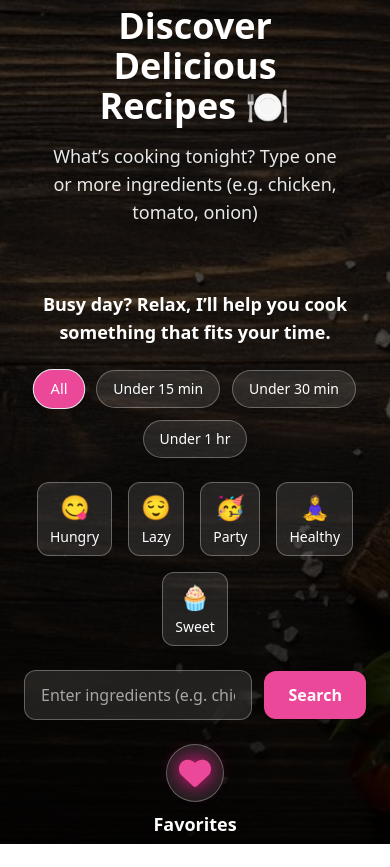
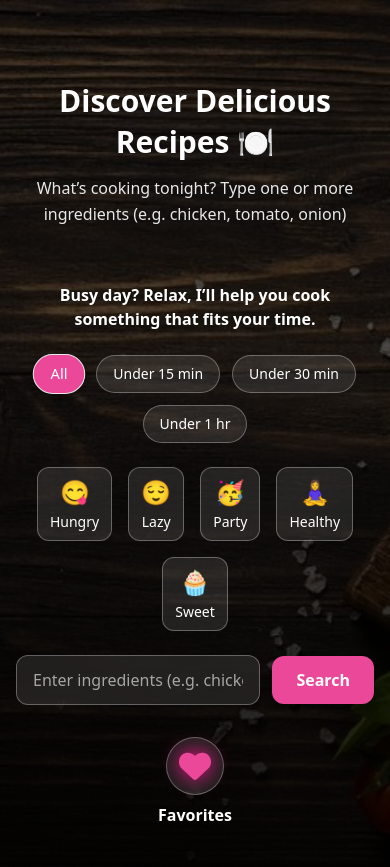
Before and after one commit to logicscienc/Cook, a React (Vite) app: page / in a window 390 px wide. Before the commit the page ends 844 px from the top, so only its background shows below. Built offline with nearby package versions, Linux system fonts and the light colour scheme.

Commit message:
Sandbox snapshot commit

```diff
--- a/src/pages/Home.jsx
+++ b/src/pages/Home.jsx
@@ -88,31 +88,29 @@
 
   return (
     <div
-      className="relative h-screen w-screen flex flex-col justify-center items-center p-6 bg-cover bg-center bg-no-repeat overflow-hidden"
-      style={{
-        backgroundImage: `url(${bg})`,
-      }}
+      className="relative min-h-screen w-screen flex flex-col justify-center items-center px-4 sm:px-6 py-10 sm:py-6 bg-cover bg-center bg-no-repeat overflow-hidden"
+      style={{ backgroundImage: `url(${bg})` }}
     >
       {/* Overlay */}
       <div className="absolute inset-0 bg-gradient-to-b from-black/70 via-black/70 to-black/90"></div>
 
       {/* Header */}
-      <div className="relative z-10 text-center text-white max-w-3xl px-6">
-        <h1 className="text-4xl md:text-5xl font-bold mb-4">
+      <div className="relative z-10 text-center text-white max-w-3xl px-4 sm:px-6 mt-10 sm:mt-0 mb-8 sm:mb-6">
+        <h1 className="text-3xl xs:text-4xl md:text-6xl font-bold mb-3 leading-snug">
           Discover Delicious Recipes 🍽️
         </h1>
-        <p className="text-lg mb-6 opacity-90 ">
+        <p className="text-base sm:text-lg opacity-90 leading-relaxed">
           What’s cooking tonight? Type one or more ingredients (e.g. chicken,
           tomato, onion)
         </p>
       </div>
 
       {/* Search Section */}
-      <div className="relative z-10 w-full max-w-2xl mt-6 text-center">
-        <div>
-          <h4 className="text-lg md:text-md font-semibold text-white text-center mt-4 ">
+      <div className="relative z-10 w-full max-w-2xl mt-4 sm:mt-6 text-center">
+        <h4 className="text-base sm:text-lg font-semibold text-white text-center mt-2 sm:mt-4">
           Busy day? Relax, I’ll help you cook something that fits your time.
         </h4>
+
         <CookingTime
           selectedTime={selectedTime}
           setSelectedTime={setSelectedTime}
@@ -122,7 +120,6 @@
           selectedMood={selectedMood}
           setSelectedMood={setSelectedMood}
         />
-        </div>
 
         <SearchBar
           ingredient={ingredient}
@@ -131,19 +128,20 @@
         />
 
         {error && <p className="text-red-300 mt-4 text-center">{error}</p>}
-        {/* favorite button */}
+
+        {/* Favorite Button */}
         <motion.div
           whileHover={{ scale: 1.1 }}
           transition={{ type: "spring", stiffness: 300 }}
           onClick={() => navigate("/favorites")}
-          className="mt-6 flex flex-col items-center text-white cursor-pointer"
+          className="mt-8 sm:mt-6 flex flex-col items-center text-white cursor-pointer"
         >
           <motion.div
             whileHover={{
               scale: 1.2,
               boxShadow: "0 0 20px rgba(255, 0, 100, 0.8)",
             }}
-            className="p-3 bg-white/10 rounded-full backdrop-blur-md border border-white/30"
+            className="relative p-3 bg-white/10 rounded-full backdrop-blur-md border border-white/30"
           >
             <FaHeart className="text-pink-400 w-8 h-8 fill-pink-500 drop-shadow-[0_0_10px_#ff1493]" />
             {favCount > 0 && (
@@ -157,7 +155,7 @@
               </motion.div>
             )}
           </motion.div>
-          <p className="mt-2 text-lg font-semibold">Favorites</p>
+          <p className="mt-2 text-base sm:text-lg font-semibold">Favorites</p>
         </motion.div>
       </div>
 
```
Lines whose indentation alone changed are shown as unchanged.
